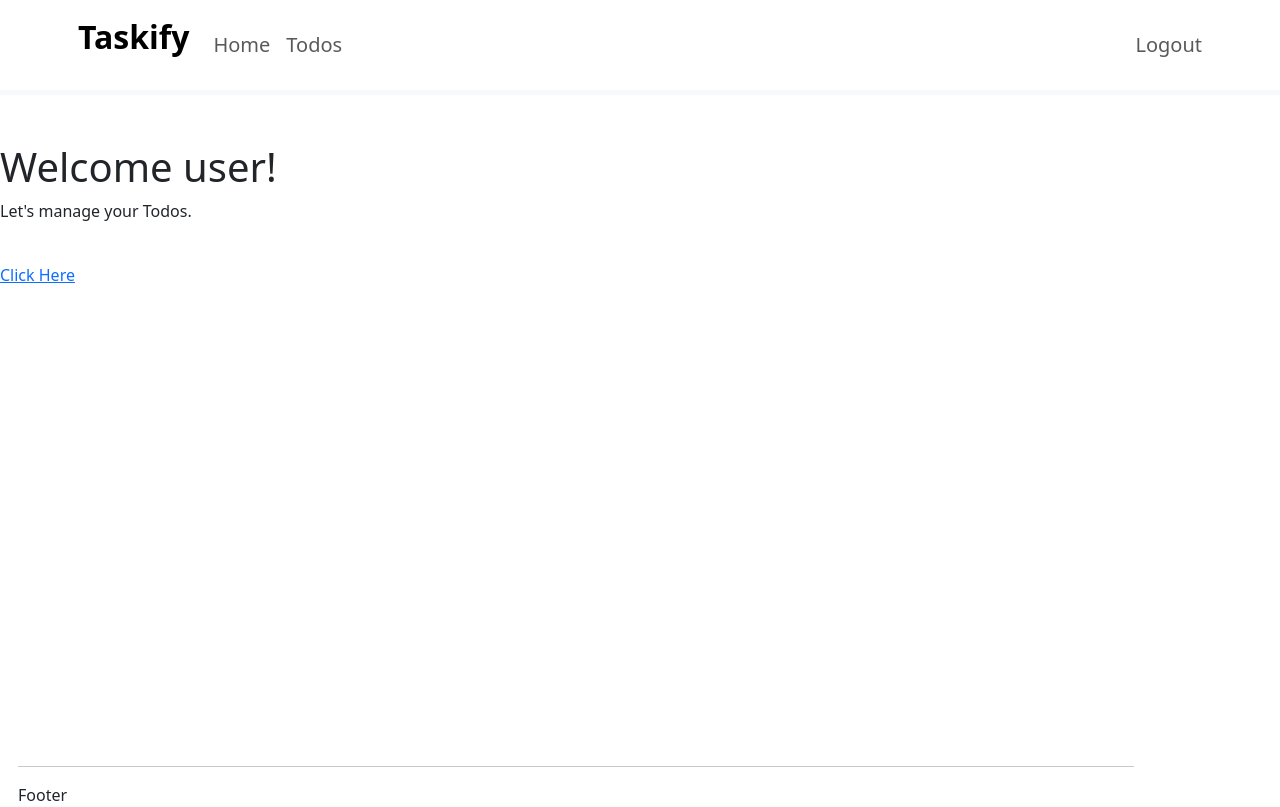
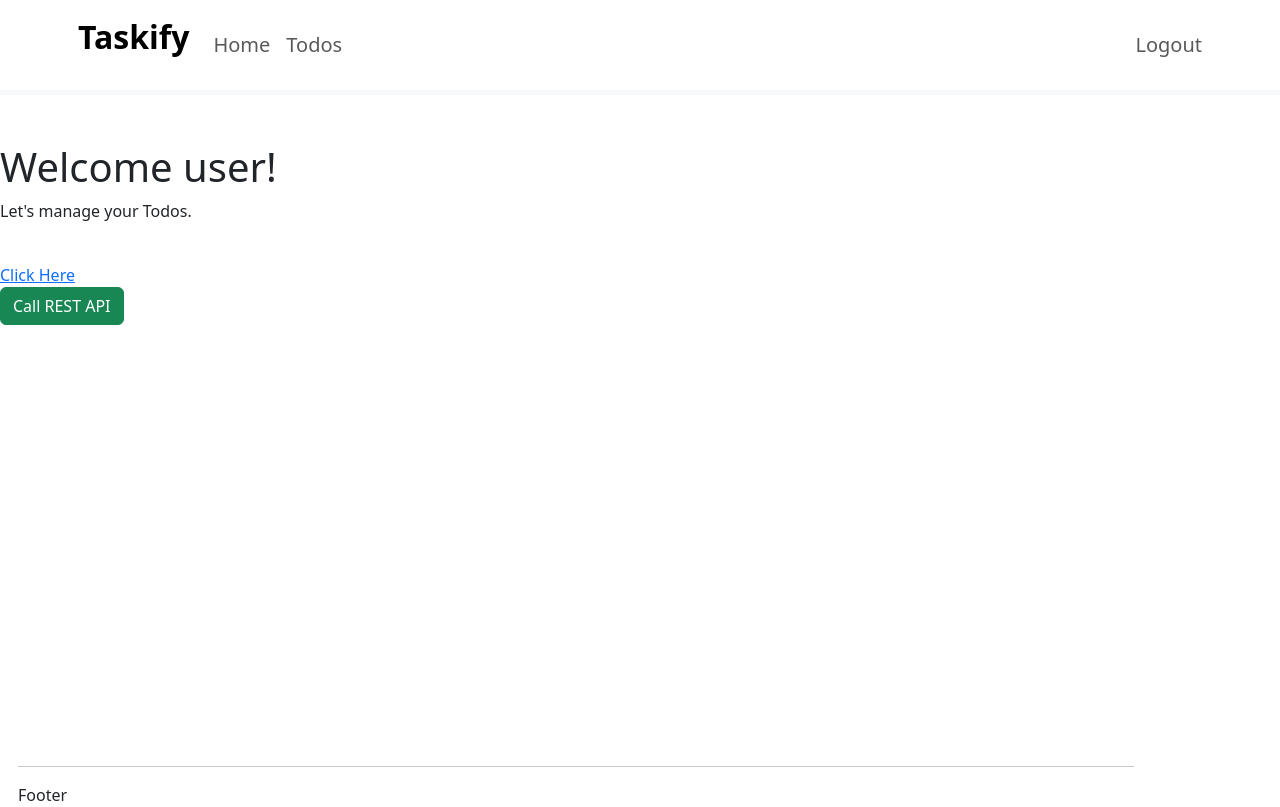
Before and after one commit to rakshit-upadhyay214/taskify, a React (Create React App) app: page /welcome/User in a window 1280 px wide. Both pictures are taken after a click on the button "LOGIN". Built offline with nearby package versions, Linux system fonts and the light colour scheme.

Commit message:
Hello world REST-API added

```diff
--- a/package.json
+++ b/package.json
@@ -6,6 +6,7 @@
     "@testing-library/jest-dom": "^5.17.0",
     "@testing-library/react": "^13.4.0",
     "@testing-library/user-event": "^13.5.0",
+    "axios": "^1.7.7",
     "bootstrap": "^5.3.3",
     "react": "^18.3.1",
     "react-dom": "^18.3.1",
--- a/src/todo/WelcomeComponent.jsx
+++ b/src/todo/WelcomeComponent.jsx
@@ -1,6 +1,27 @@
 import { useParams, Link } from "react-router-dom"
+import {useState} from 'react'
+import {getHelloWorld, getHelloPathVariable} from "./api/HelloApiService";
+
 export default function Welcome(){
     const {username}=useParams();
+
+    function callRESTAPT(){
+        console.log("called")
+        getHelloWorld()
+            .then((response)=>greetings(response))
+            .catch((error)=>console.log(error))
+            .finally(()=>console.log("cleanup"))
+
+        getHelloPathVariable("Raju").then((response)=>greetings(response))
+    }
+
+    const [message, setMessage] = useState(null)
+
+    function greetings(response){
+        console.log(response)
+        setMessage(response.data.message)
+    }
+
     return (
         <>
             <div>
@@ -12,6 +33,9 @@ export default function Welcome(){
                     <br />
                     <Link to="/todos">Click Here</Link>
                 </div>
+
+                <div><button className="btn btn-success" onClick={callRESTAPT}>Call REST API</button></div>
+                <div className="text">{message}</div>
             </div>
         </>
     )
--- /dev/null
+++ b/src/todo/api/HelloApiService.js
@@ -0,0 +1,15 @@
+import axios from "axios";
+
+// export default function getHelloWorld(){
+//     return axios.get("http://localhost:8080/hello-world")
+// }
+// Another way to write above statement
+const apiClient = axios.create(
+    {
+        baseURL: "http://localhost:8080"
+    }
+)
+
+export const getHelloWorld = () => apiClient.get("/hello-world")
+
+export const getHelloPathVariable = (username)=> apiClient.get(`/hello-world/path-variable/${username}`)
```
Also changed, not shown: 1 other file (tests, documents, lock files or other folders).
